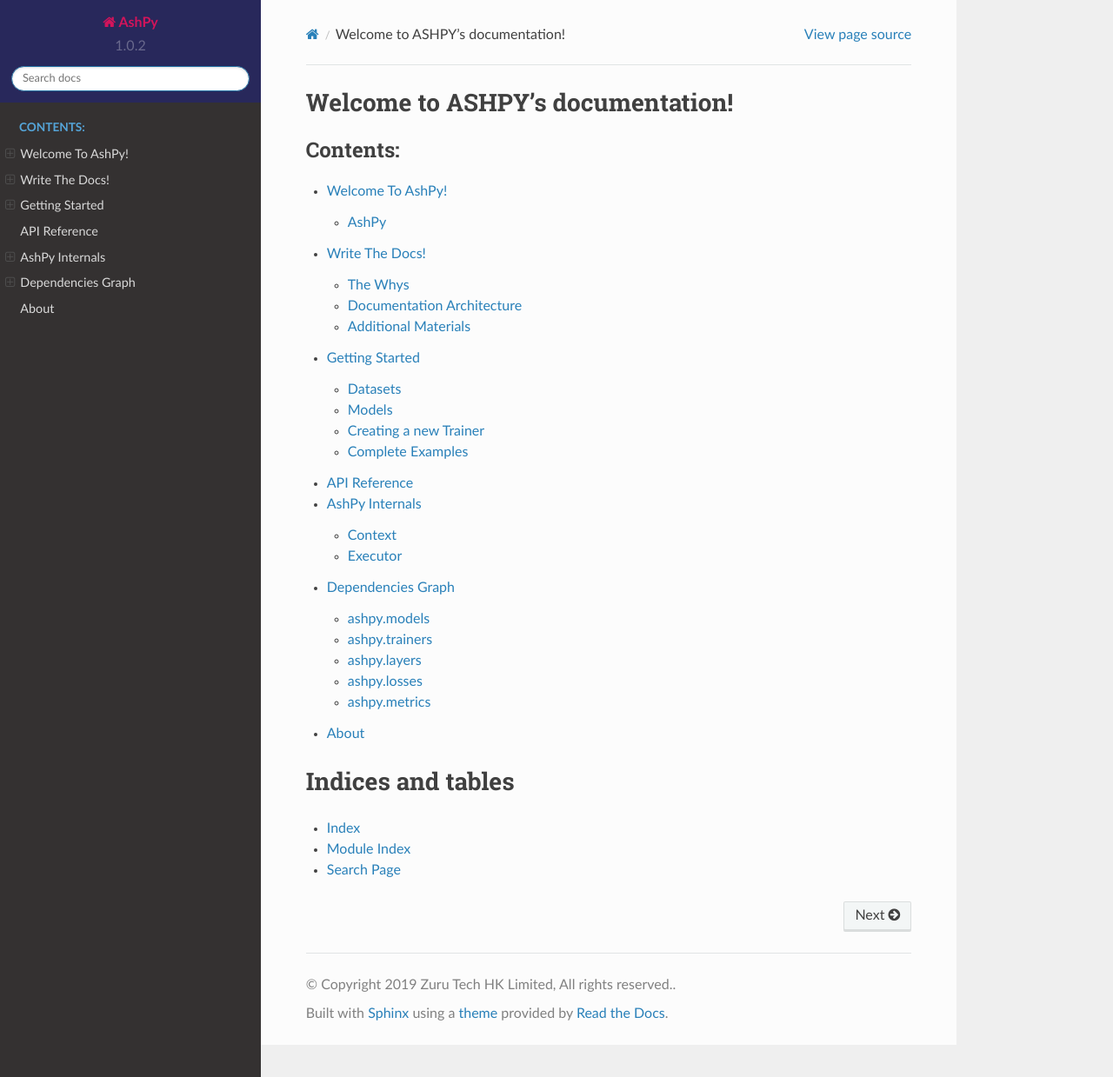
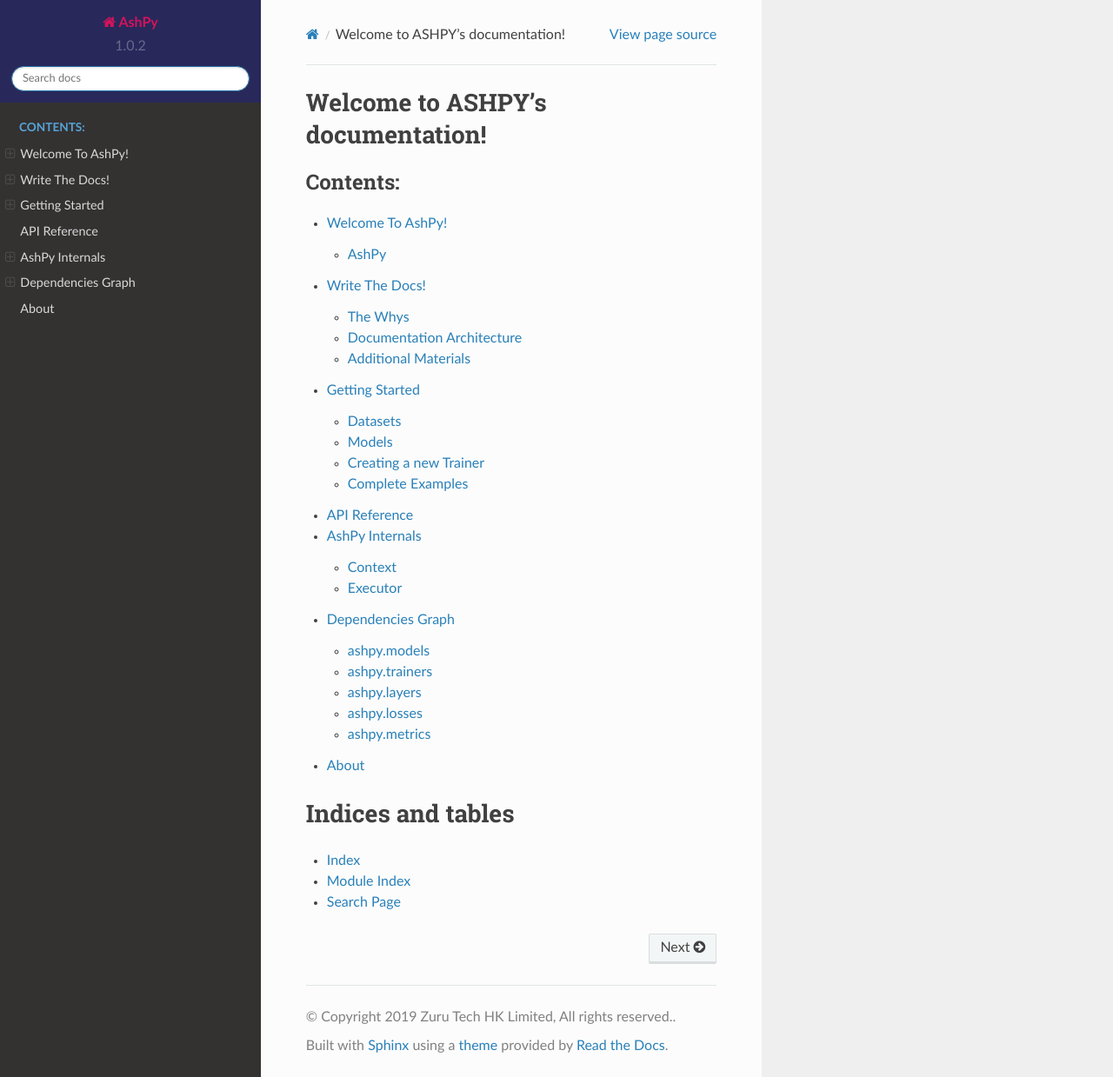
Before and after one commit to zurutech/ashpy, a Sphinx documentation site: the page built from docs/source/index.rst, in a window 1280 px wide and 1239 px high. Shown: the whole window at 87% size. Built offline with Sphinx 7.4.7 and the Read the Docs theme 2.0.0, drawn with Linux system fonts in a browser that asks for light colours.

```diff
--- a/docs/source/_static/css/custom.css
+++ b/docs/source/_static/css/custom.css
@@ -1,7 +1,24 @@
-.wy-side-nav-search {
-    background-color: #28285b;
+:root {
+    --ashpy-blue: #28285b;
+    --ashpy-red: #d3145b;
 }
 
-.wy-side-nav-search>a {
-    color: #d3145b;
+.wy-side-nav-search {
+    background-color: var(--ashpy-blue);
 }
+
+.wy-side-nav-search > a {
+    color: var(--ashpy-red);
+}
+
+@media (orientation: portrait) {
+    .wy-nav-content {
+        max-width: 70vw;
+    }
+}
+
+@media (orientation: landscape) {
+    .wy-nav-content {
+        max-width: 45vw;
+    }
+}
```
